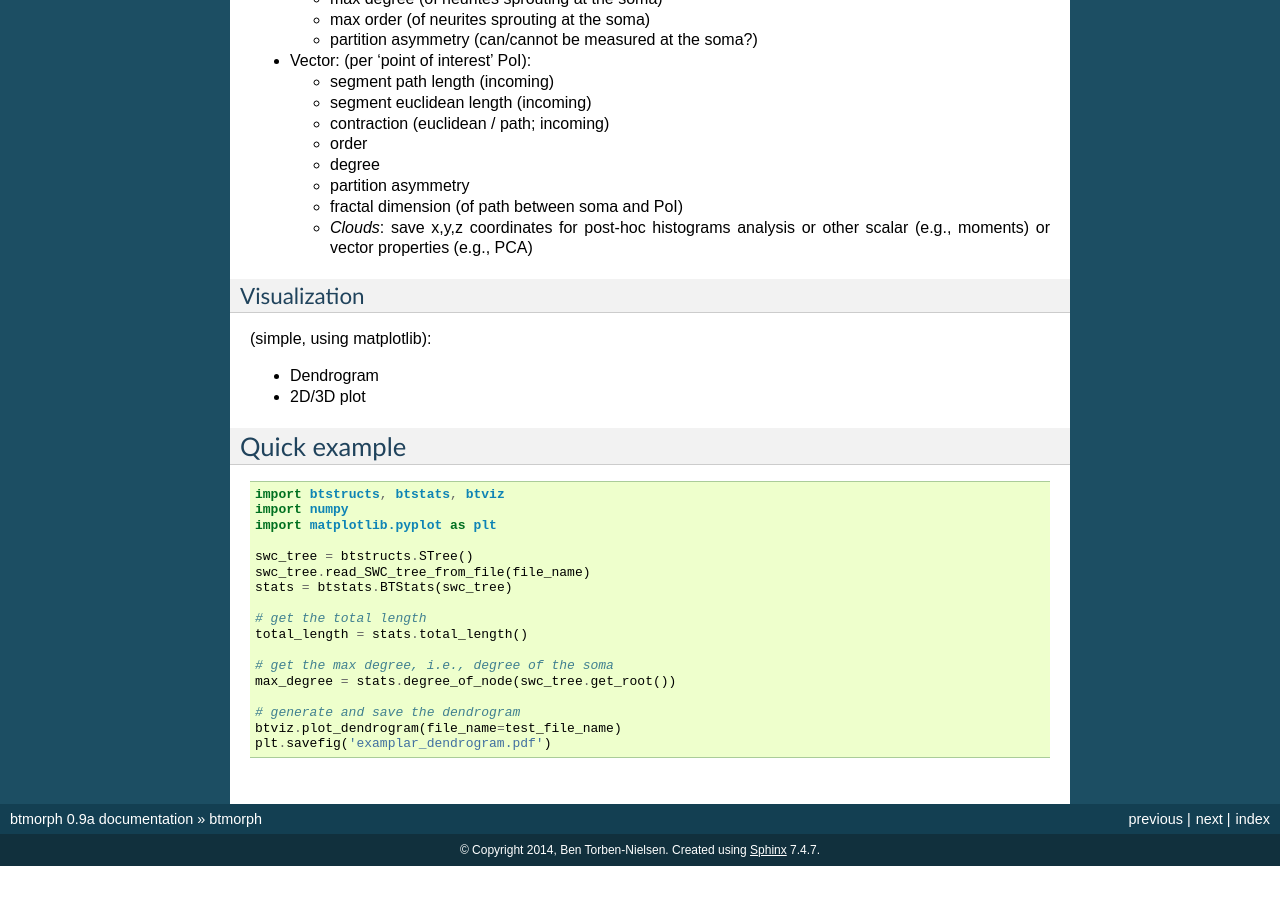
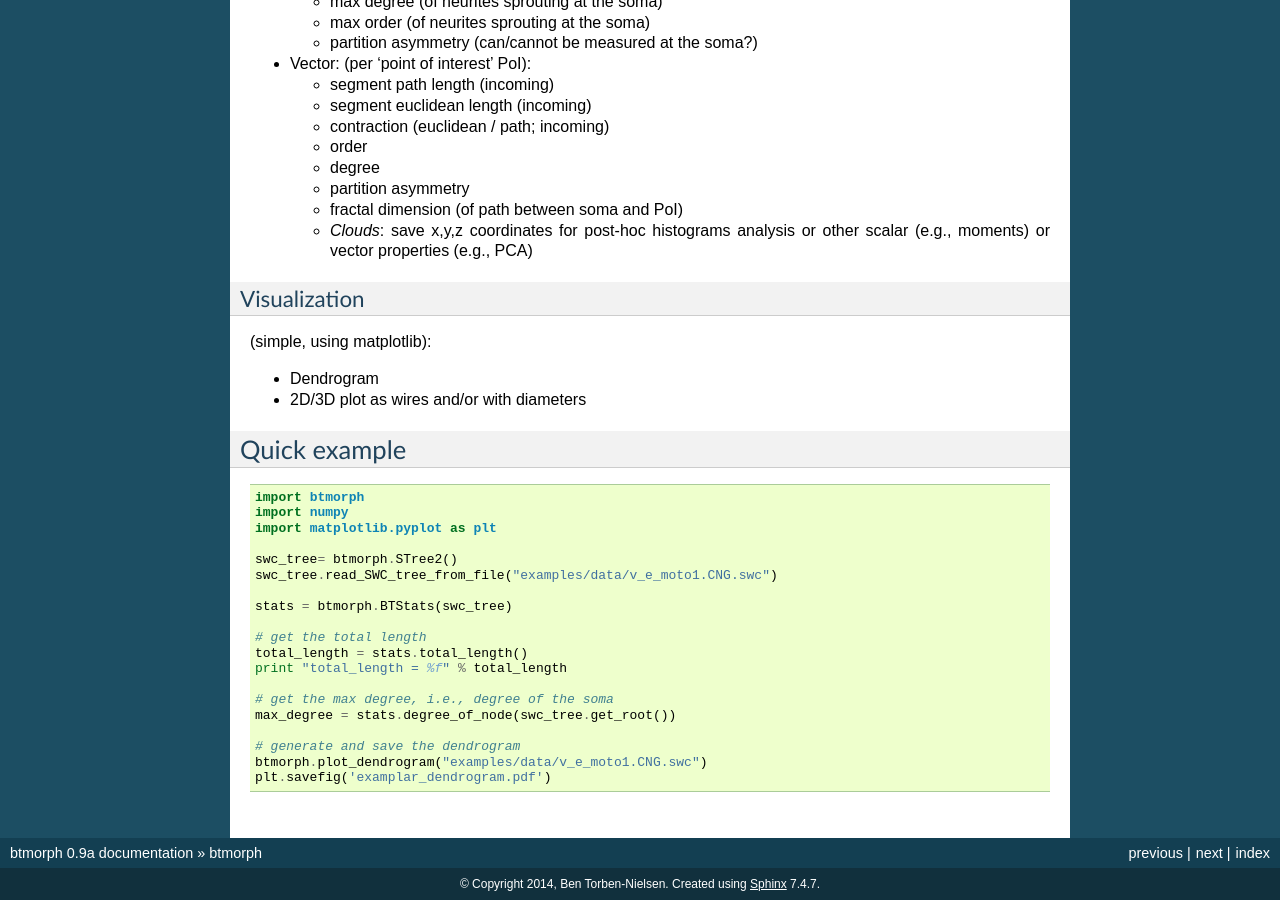
Before and after one commit to epcervantes7/btmorphmirror, a Sphinx documentation site: the page built from doc/readme.rst, in a window 1280 px wide and 900 px high, scrolled down 1774 px. Built offline with Sphinx 7.4.7, drawn with Linux system fonts in a browser that asks for light colours; before the commit the page ends 2640 px from its top, so only the background shows below that.

Commit message:
Included a working example in the readme.rst and added data files for the examples

```diff
--- a/doc/readme.rst
+++ b/doc/readme.rst
@@ -23,7 +23,7 @@ Test the installation by running the tests:::
 
 
 Data representation
-~~~~~~~~~~~~~~~~~~~
+--------------------
 
 Neurons are essentially tree structures. More precisely, when disregarding the soma, a neuron is a binary tree. That is a tree with at most 2 children at any node. As such, a tree structure provides an intuitive representation of a morphology and can be easily probed to calculate morphometric features.
 
@@ -80,7 +80,7 @@ Visualization
 (simple, using matplotlib):
 
 * Dendrogram
-* 2D/3D plot
+* 2D/3D plot as wires and/or with diameters
 
 
 
@@ -89,20 +89,22 @@ Quick example
 
 ::
 
-   import btstructs, btstats, btviz
+   import btmorph
    import numpy
    import matplotlib.pyplot as plt
 
-   swc_tree = btstructs.STree()
-   swc_tree.read_SWC_tree_from_file(file_name)
-   stats = btstats.BTStats(swc_tree)
+   swc_tree= btmorph.STree2()
+   swc_tree.read_SWC_tree_from_file("examples/data/v_e_moto1.CNG.swc")
+
+   stats = btmorph.BTStats(swc_tree)
 
    # get the total length
    total_length = stats.total_length()
+   print "total_length = %f" % total_length
 
    # get the max degree, i.e., degree of the soma
    max_degree = stats.degree_of_node(swc_tree.get_root())
 
    # generate and save the dendrogram
-   btviz.plot_dendrogram(file_name=test_file_name)
+   btmorph.plot_dendrogram("examples/data/v_e_moto1.CNG.swc")
    plt.savefig('examplar_dendrogram.pdf')
```
Also changed, not shown: 2 other files.
